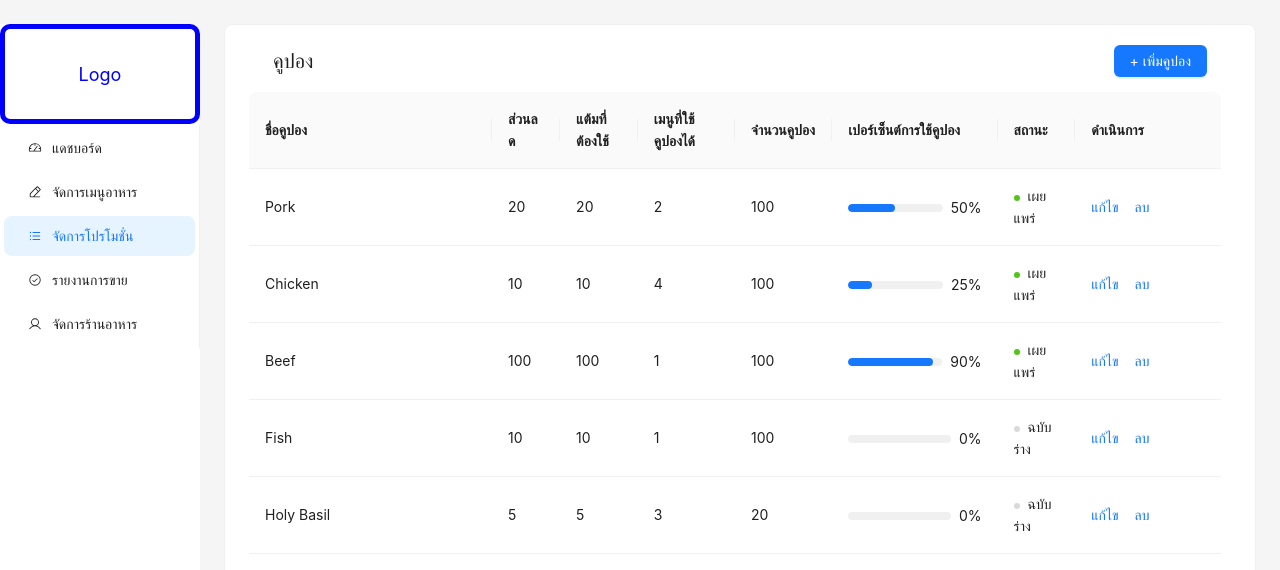
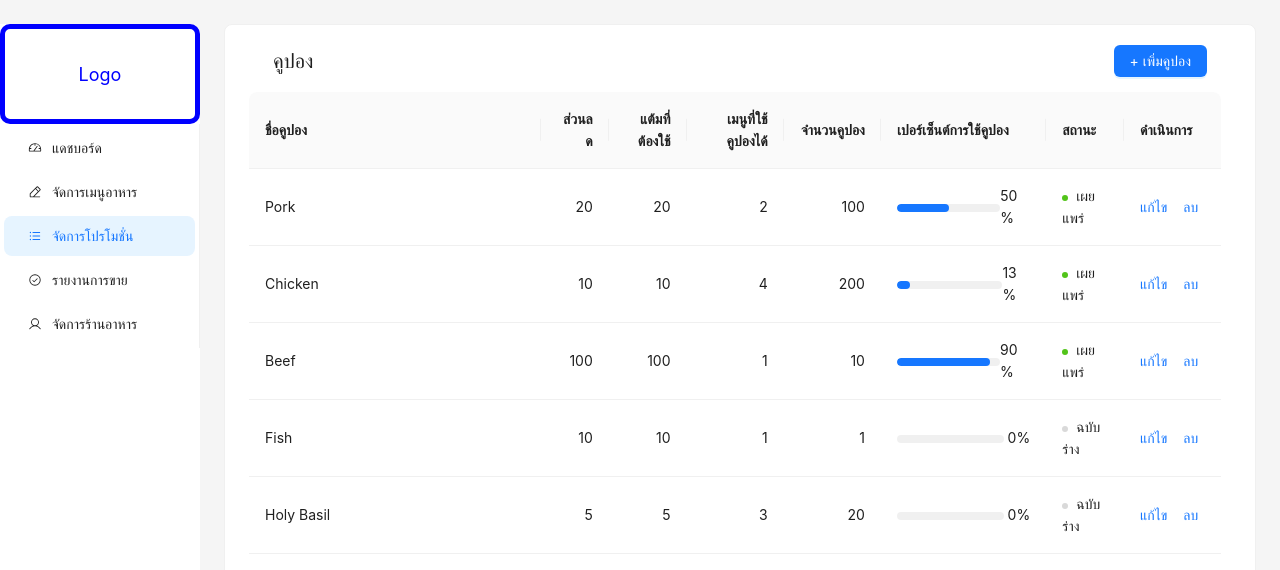
Before and after one commit to meeorder/meeorder-frontend, a Next.js app: page /admin/promotion in a window 1280 px wide. Shown: the top 570 px of the page. Built offline with nearby package versions, Linux system fonts and the light colour scheme.

Commit message:
Change coupon and categort List style === category === * change overflow-y: auto === coupon === * change overflow-y: auto * number in table will align right * change style of progress bar

```diff
--- a/src/modules/admin/mock/coupon.ts
+++ b/src/modules/admin/mock/coupon.ts
@@ -27,7 +27,7 @@ export const couponData: CouponDataType[] = [
     point: 10,
     useableMenu: ["1", "2", "3", "5"],
     numberOfUsedCoupons: 25,
-    numberOfCoupons: 100,
+    numberOfCoupons: 200,
     status: "published",
   },
   {
@@ -36,8 +36,8 @@ export const couponData: CouponDataType[] = [
     discount: 100,
     point: 100,
     useableMenu: ["1"],
-    numberOfUsedCoupons: 90,
-    numberOfCoupons: 100,
+    numberOfUsedCoupons: 9,
+    numberOfCoupons: 10,
     status: "published",
   },
   {
@@ -47,7 +47,7 @@ export const couponData: CouponDataType[] = [
     point: 10,
     useableMenu: ["3"],
     numberOfUsedCoupons: 0,
-    numberOfCoupons: 100,
+    numberOfCoupons: 1,
     status: "draft",
   },
   {
--- a/src/modules/admin/promotion/CouponList.tsx
+++ b/src/modules/admin/promotion/CouponList.tsx
@@ -48,31 +48,34 @@ const CouponList = () => {
       key: "title",
       title: "ชื่อคูปอง",
       dataIndex: "title",
-      width: "25%",
     },
     {
       key: "discount",
       title: "ส่วนลด",
       dataIndex: "discount",
       width: "7%",
+      align: "right",
     },
     {
       key: "point",
       title: "แต้มที่ต้องใช้",
       dataIndex: "point",
       width: "8%",
+      align: "right",
     },
     {
       key: "numberOfMenusCanUse",
       title: "เมนูที่ใช้คูปองได้",
       dataIndex: "numberOfMenusCanUse",
       width: "10%",
+      align: "right",
     },
     {
       key: "numberOfCoupons",
       title: "จำนวนคูปอง",
       dataIndex: "numberOfCoupons",
       width: "10%",
+      align: "right",
     },
     {
       key: "percentOfUsedCoupons",
@@ -80,7 +83,14 @@ const CouponList = () => {
       dataIndex: "percentOfUsedCoupons",
       width: "17%",
       render: (percentOfUsedCoupons: number) => {
-        return <Progress percent={percentOfUsedCoupons} />;
+        return (
+          <ProgressTextContainer>
+            <ProgressContainer>
+              <Progress percent={percentOfUsedCoupons} showInfo={false} />
+            </ProgressContainer>
+            <Text>{percentOfUsedCoupons.toFixed(0)}%</Text>
+          </ProgressTextContainer>
+        );
       },
     },
     {
@@ -101,7 +111,7 @@ const CouponList = () => {
       key: "action",
       title: "ดำเนินการ",
       dataIndex: "action",
-      width: "15%",
+      width: "10%",
       render: (_, record) => {
         return (
           <StyledDiv>
@@ -114,6 +124,7 @@ const CouponList = () => {
   ];
 
   return (
+    <ScrollAuto>
       <Table
         pagination={false}
         scroll={{ y: "76vh" }}
@@ -122,6 +133,7 @@ const CouponList = () => {
         dataSource={dataSource}
         columns={columns}
       />
+    </ScrollAuto>
   );
 };
 export default CouponList;
@@ -140,3 +152,19 @@ const DotStatus = styled.span<{ status: "published" | "draft" }>`
     props.status === "published" ? "#52c41a" : "#d9d9d9"};
   margin-right: 8px;
 `;
+
+const ScrollAuto = styled.div`
+  .ant-table-body {
+    overflow-y: auto !important;
+  }
+`;
+
+const ProgressTextContainer = styled.div`
+  display: flex;
+  align-items: center;
+  justify-content: space-between;
+`;
+
+const ProgressContainer = styled.div`
+  width: 80%;
+`;
```
Also changed, not shown: src/modules/admin/menu/console/CategoryList.tsx (+8 -0 lines). Lines whose indentation alone changed are shown as unchanged.
